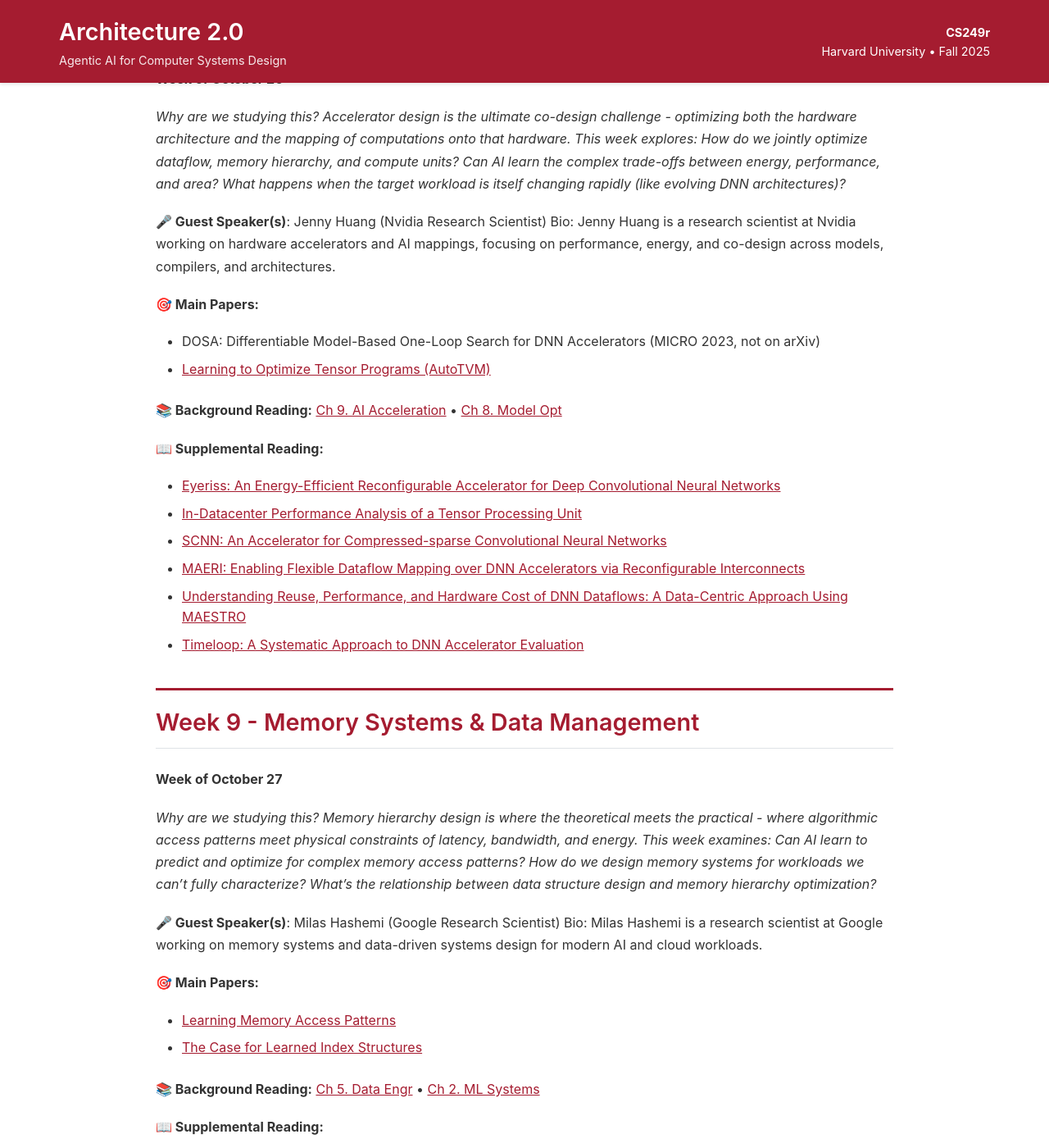
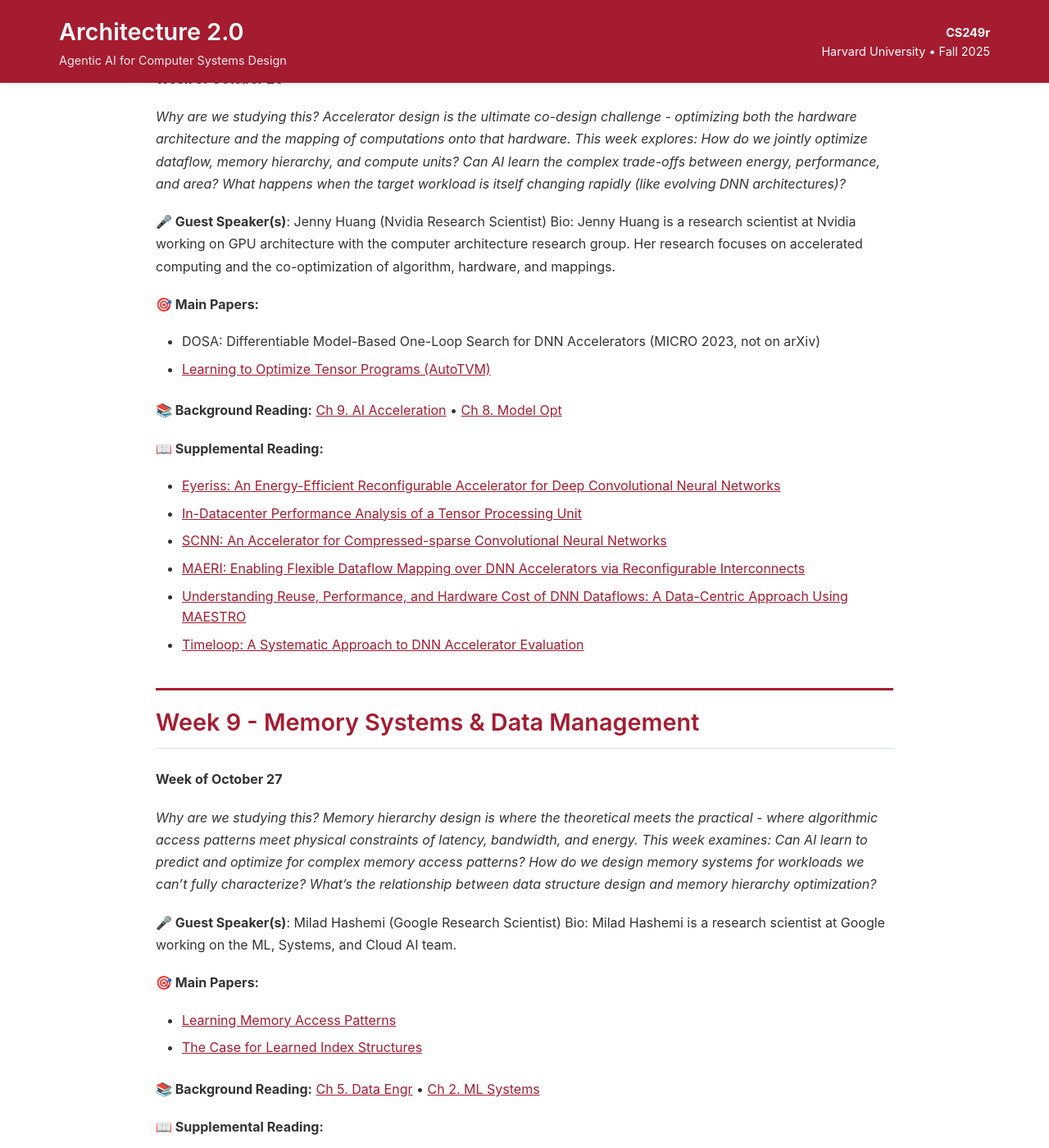
Before and after one commit to harvard-edge/cs249r_fall2025, a Jekyll site: the page built from course/schedule.md, in a window 1280 px wide and 1400 px high, scrolled down 7194 px. Shown: the whole window at 82% size. Built offline with Jekyll 4.4.1, drawn with Linux system fonts in a browser that asks for light colours; our own code applies the rules of GitHub Pages for plain Markdown files; some of the changed text lies outside the part shown.

```diff
--- a/course/schedule.md
+++ b/course/schedule.md
@@ -198,7 +198,7 @@
 *Why are we studying this? Accelerator design is the ultimate co-design challenge - optimizing both the hardware architecture and the mapping of computations onto that hardware. This week explores: How do we jointly optimize dataflow, memory hierarchy, and compute units? Can AI learn the complex trade-offs between energy, performance, and area? What happens when the target workload is itself changing rapidly (like evolving DNN architectures)?*
 
 **🎤 Guest Speaker(s)**: Jenny Huang (Nvidia Research Scientist)
-Bio: Jenny Huang is a research scientist at Nvidia working on hardware accelerators and AI mappings, focusing on performance, energy, and co-design across models, compilers, and architectures.
+Bio: Jenny Huang is a research scientist at Nvidia working on GPU architecture with the computer architecture research group. Her research focuses on accelerated computing and the co-optimization of algorithm, hardware, and mappings.
 
 **🎯 Main Papers:**
 - DOSA: Differentiable Model-Based One-Loop Search for DNN Accelerators (MICRO 2023, not on arXiv)
@@ -219,8 +219,8 @@
 
 *Why are we studying this? Memory hierarchy design is where the theoretical meets the practical - where algorithmic access patterns meet physical constraints of latency, bandwidth, and energy. This week examines: Can AI learn to predict and optimize for complex memory access patterns? How do we design memory systems for workloads we can't fully characterize? What's the relationship between data structure design and memory hierarchy optimization?*
 
-**🎤 Guest Speaker(s)**: Milas Hashemi (Google Research Scientist)
-Bio: Milas Hashemi is a research scientist at Google working on memory systems and data-driven systems design for modern AI and cloud workloads.
+**🎤 Guest Speaker(s)**: Milad Hashemi (Google Research Scientist)
+Bio: Milad Hashemi is a research scientist at Google working on the ML, Systems, and Cloud AI team.
 
 **🎯 Main Papers:**
 - [Learning Memory Access Patterns](https://arxiv.org/pdf/1803.02329.pdf)
@@ -265,7 +265,7 @@
 *Why are we studying this? RTL design and logic synthesis represent the transition from architectural intent to physical implementation. This week examines: Can AI learn the complex relationships between high-level hardware descriptions and optimized gate-level implementations? How do we teach machines to reason about timing, power, and area trade-offs? What does it mean for AI to "understand" hardware design languages?*
 
 **🎤 Guest Speaker(s)**: Mark Ren (Director of Design Automation Research at Nvidia)
-Bio: Mark Ren leads Design Automation Research at Nvidia, driving advances in EDA and automation from RTL through physical implementation for cutting-edge silicon.
+Bio: Mark Ren leads Design Automation Research at Nvidia. His research interest is in AI for chip design and GPU-acceleration EDA.
 
 **🎯 Main Papers:**
 - [Comprehensive Verilog Design Problems: A Next-Generation Benchmark Dataset for Evaluating Large Language Models and Agents on RTL Design and Verification](https://arxiv.org/pdf/2506.14074.pdf)
@@ -288,7 +288,7 @@
 *Why are we studying this? Physical design is the final translation from logical design to manufacturable silicon. This week explores: Can AI learn the complex geometric and electrical constraints of chip layout? How do we optimize for objectives that span multiple scales - from transistor placement to global routing? What happens when AI systems must reason about manufacturing variability and yield?*
 
 **🎤 Guest Speaker(s)**: Richard Ho (Head of Hardware at OpenAI)
-Bio: Richard Ho leads the hardware organization at OpenAI, working on AI compute systems and accelerator development to power next-generation AI.
+Bio: Richard Ho is Head of Hardware at OpenAI working to co-optimize ML models and the massive compute hardware they run on.
 
 **🎯 Main Papers:**
 - [Chip Placement with Deep Reinforcement Learning](https://arxiv.org/pdf/2004.10746.pdf)
```
